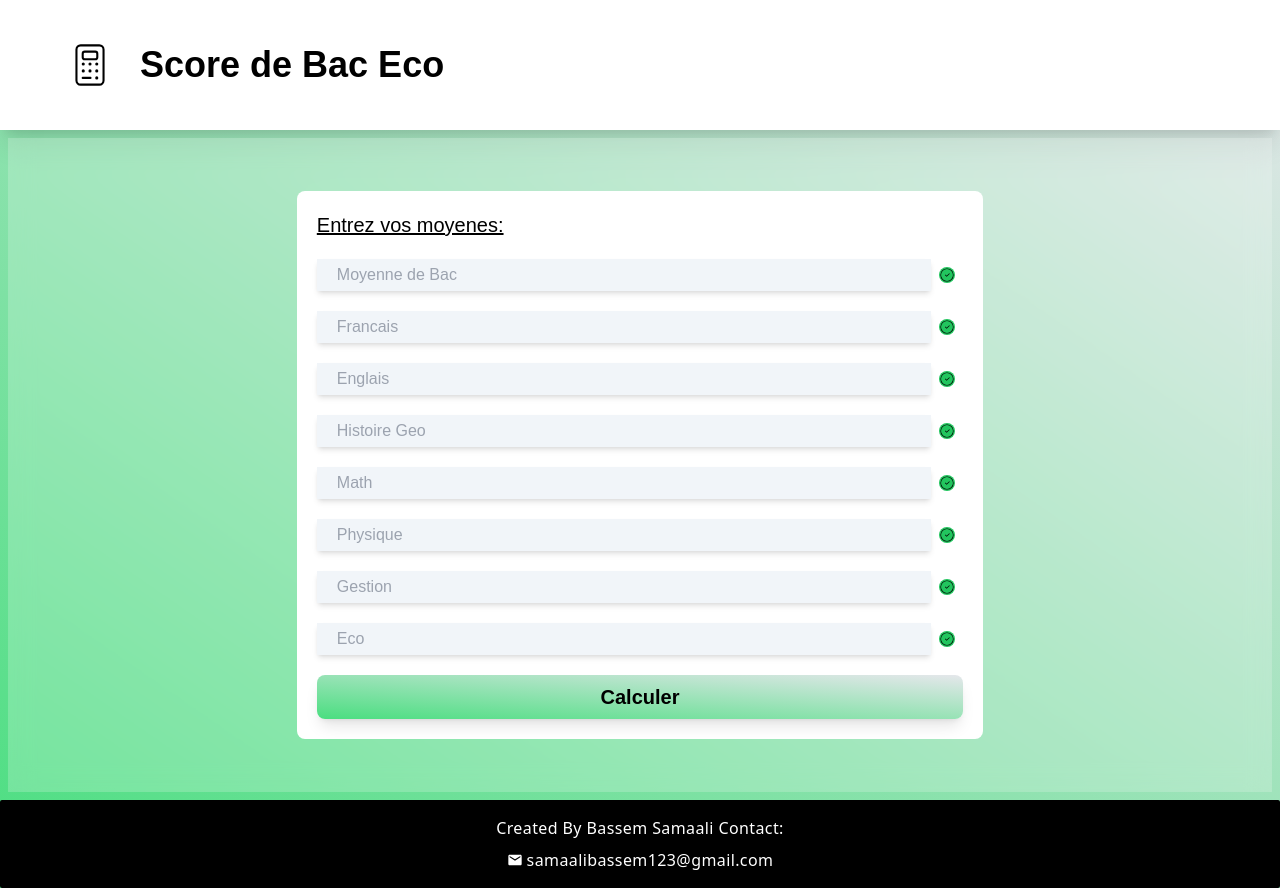
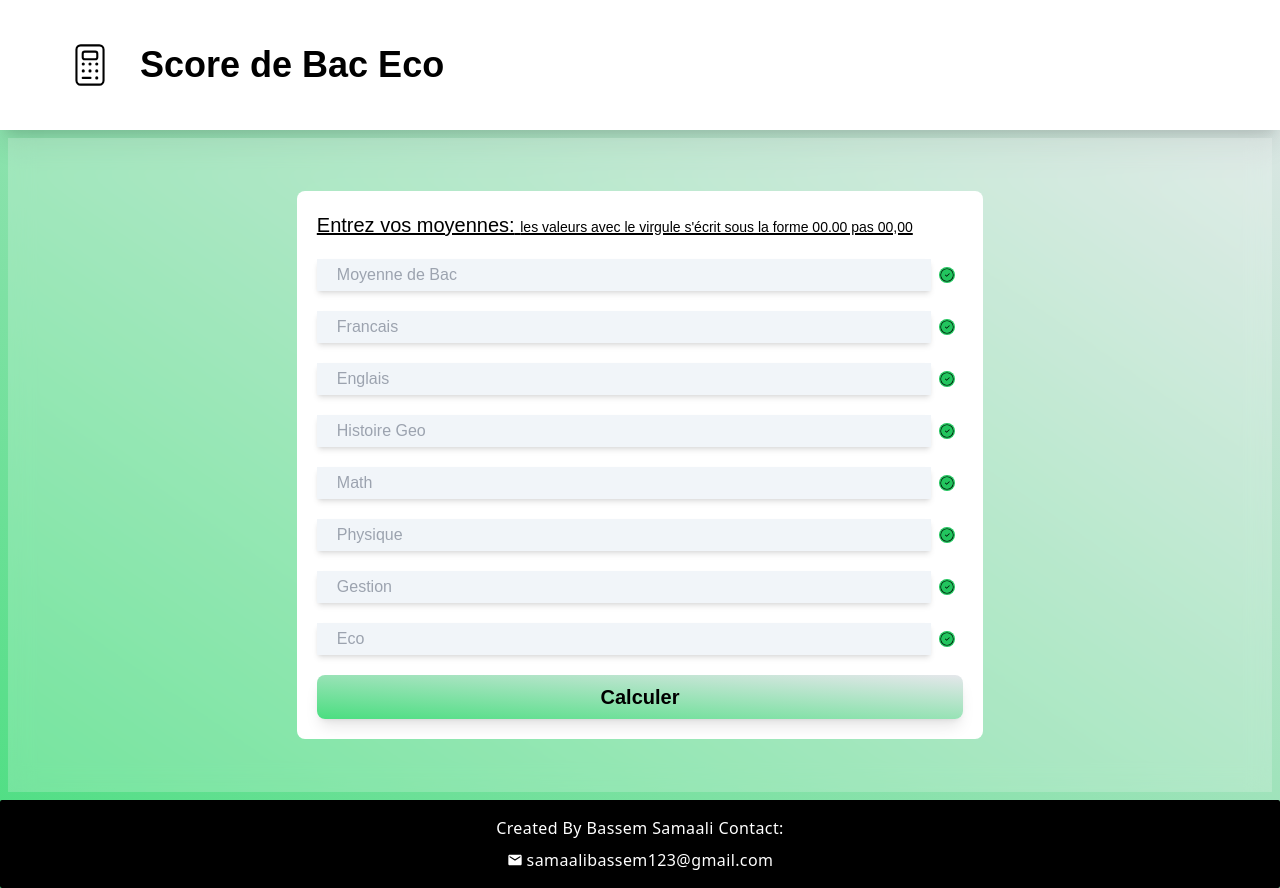
Before and after one commit to samaalibassem123/Bac_score, a Next.js app: page /Eco/principale in a window 1280 px wide. Built offline with nearby package versions, Linux system fonts and the light colour scheme; a web font is replaced by a local one.

Commit message:
Add files via upload

```diff
--- a/components/FormsP.jsx
+++ b/components/FormsP.jsx
@@ -77,7 +77,10 @@ export default function FormsP(props) {
         onSubmit={handleSumbit}
       >
         <legend className=" text-xl underline col-span-3">
-          Entrez vos moyenes:
+          Entrez vos moyennes:{" "}
+          <span className="text-sm">
+            les valeurs avec le virgule s'écrit sous la forme 00.00 pas 00,00
+          </span>
         </legend>
 
         <motion.div
```
